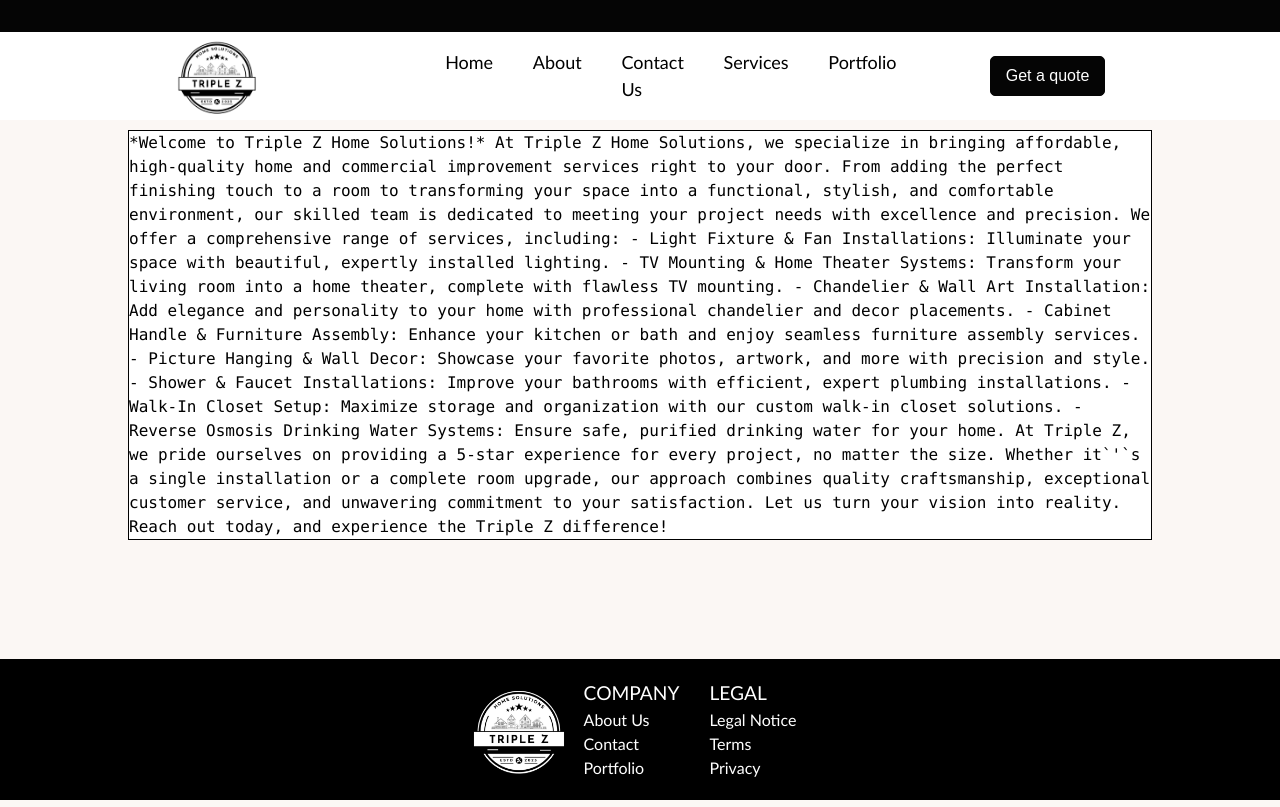
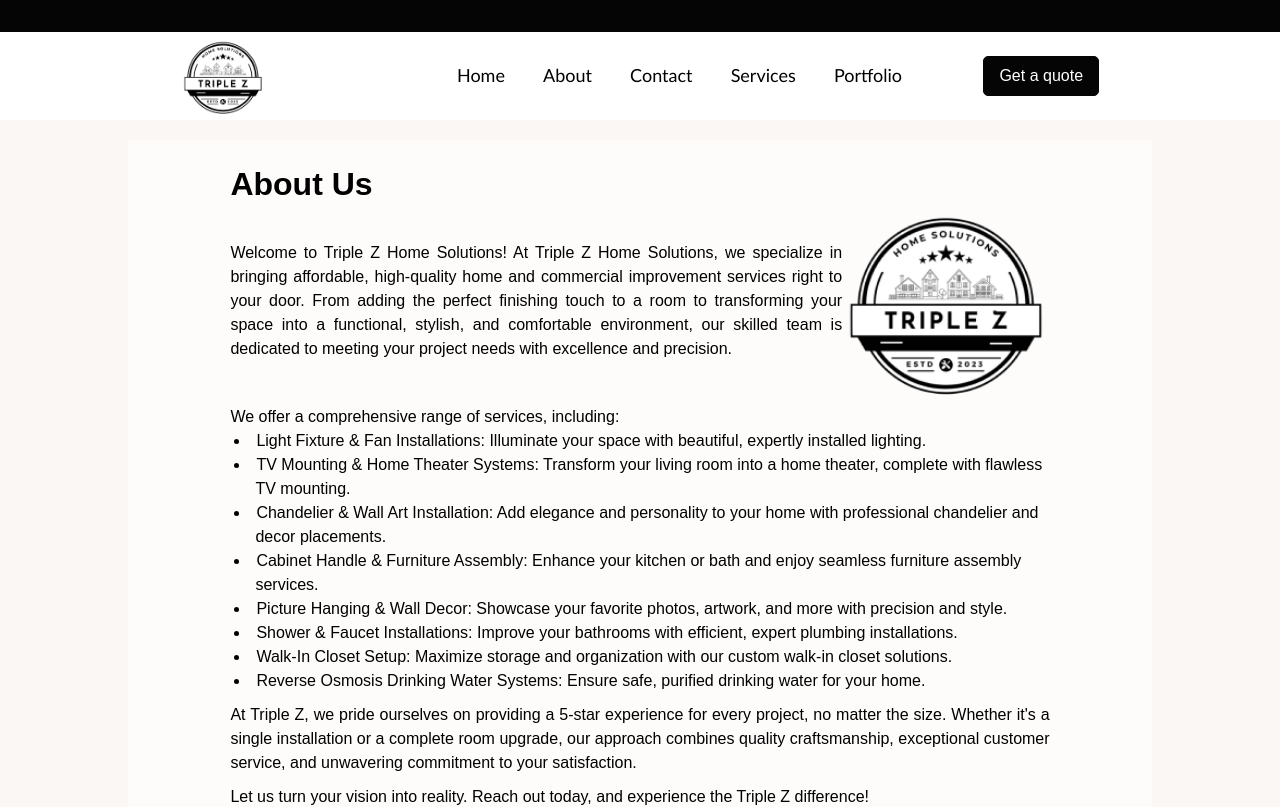
Before and after one commit to aimaovai/triple-z-home-solutions, a Next.js app: page /about in a window 1280 px wide. Shown: the top 807 px of the page. Built offline with nearby package versions, Linux system fonts and the light colour scheme; a web font is replaced by a local one.

Commit message:
Adds about page content

```diff
--- a/src/app/about/about.module.css
+++ b/src/app/about/about.module.css
@@ -1,8 +1,43 @@
 .container {
     height: 100%;
     width: 80%;
-    margin: 10px 10%;
-    background-color: white;
-    border: 1px solid black;
+    margin: 20px 10%;
+    /* background-color: white; */
+    background-color: rgba(255, 255, 255, 0.7);
+    /* border: 1px solid black; */
     white-space: pre-wrap;
 }
+
+.title {
+    font-size: 2rem;
+    margin-top: 20px;
+    text-align: left;
+    font-weight: bold;
+}
+
+.p1 {
+    text-align: justify;
+    width: 90%;
+    font-size: medium;
+    line-height: 1.5;
+}
+
+.p2 {
+    text-align: justify;
+    width: 100%;
+    font-size: medium;
+    line-height: 1.5;
+    margin: 10px 0;
+}
+
+.responsive_image {
+    object-fit: contain; /* Ensures the image covers the area while maintaining aspect ratio */
+    /* align-self: center; */
+  }
+
+.bullet {
+    color: black;
+    margin-left: 25px;
+    text-indent: -21px;
+    /* line-height: 1.5; */
+}
--- a/src/app/about/page.tsx
+++ b/src/app/about/page.tsx
@@ -2,34 +2,101 @@
 import Footer from "@/components/footer/footer";
 import React from "react";
 import styles from "./about.module.css";
+import Image from "next/image";
 
 export default function About() {
   return (
     <div className="body">
       <Header />
-      <pre className={styles.container}>
-        <code className={styles["text-block"]}>
-        *Welcome to Triple Z Home Solutions!*
-
-At Triple Z Home Solutions, we specialize in bringing affordable, high-quality home and commercial improvement services right to your door. From adding the perfect finishing touch to a room to transforming your space into a functional, stylish, and comfortable environment, our skilled team is dedicated to meeting your project needs with excellence and precision.
-
-We offer a comprehensive range of services, including:
-
-- Light Fixture & Fan Installations: Illuminate your space with beautiful, expertly installed lighting.
-- TV Mounting & Home Theater Systems: Transform your living room into a home theater, complete with flawless TV mounting.
-- Chandelier & Wall Art Installation: Add elegance and personality to your home with professional chandelier and decor placements.
-- Cabinet Handle & Furniture Assembly: Enhance your kitchen or bath and enjoy seamless furniture assembly services.
-- Picture Hanging & Wall Decor: Showcase your favorite photos, artwork, and more with precision and style.
-- Shower & Faucet Installations: Improve your bathrooms with efficient, expert plumbing installations.
-- Walk-In Closet Setup: Maximize storage and organization with our custom walk-in closet solutions.
-- Reverse Osmosis Drinking Water Systems: Ensure safe, purified drinking water for your home.
-
-At Triple Z, we pride ourselves on providing a 5-star experience for every project, no matter the size. Whether it`&apos;`s a single installation or a complete room upgrade, our approach combines quality craftsmanship, exceptional customer service, and unwavering commitment to your satisfaction.
-
-Let us turn your vision into reality. Reach out today, and experience the Triple Z difference!
-
-        </code>
-      </pre>
+      <div className={styles.container}>
+        <div
+          style={{
+            display: "flex",
+            flexDirection: "column",
+            width: "80%",
+            justifySelf: "center",
+            margin: "20px 0",
+          }}
+        >
+          <div className={styles.title}>
+            <h1>About Us</h1>
+          </div>
+          <div
+            style={{
+              display: "flex",
+              flexDirection: "row",
+              alignItems: "center",
+              marginBottom: "10px",
+            }}
+          >
+            <p className={styles.p1}>
+              Welcome to Triple Z Home Solutions! At Triple Z Home Solutions, we
+              specialize in bringing affordable, high-quality home and
+              commercial improvement services right to your door. From adding
+              the perfect finishing touch to a room to transforming your space
+              into a functional, stylish, and comfortable environment, our
+              skilled team is dedicated to meeting your project needs with
+              excellence and precision.
+            </p>
+            <Image
+              src={"/images/logo_1.png"}
+              alt="logo"
+              width={250}
+              height={250}
+              className={styles["responsive_image"]}
+            />
+          </div>
+          <div>
+            <p>We offer a comprehensive range of services, including:</p>
+            {/* <ul> */}
+              <li className={styles.bullet}>
+                  Light Fixture & Fan Installations: Illuminate your space with
+                  beautiful, expertly installed lighting.
+              </li>
+              <li className={styles.bullet}>
+                  TV Mounting & Home Theater Systems: Transform your living room
+                  into a home theater, complete with flawless TV mounting.
+              </li>
+              <li className={styles.bullet}>
+                  Chandelier & Wall Art Installation: Add elegance and
+                  personality to your home with professional chandelier and
+                  decor placements.
+              </li>
+              <li className={styles.bullet}>
+                  Cabinet Handle & Furniture Assembly: Enhance your kitchen or
+                  bath and enjoy seamless furniture assembly services.
+              </li>
+              <li className={styles.bullet}>
+                  Picture Hanging & Wall Decor: Showcase your favorite photos,
+                  artwork, and more with precision and style.
+              </li>
+              <li className={styles.bullet}>
+                  Shower & Faucet Installations: Improve your bathrooms with
+                  efficient, expert plumbing installations.
+              </li>
+              <li className={styles.bullet}>
+                  Walk-In Closet Setup: Maximize storage and organization with
+                  our custom walk-in closet solutions.
+              </li>
+              <li className={styles.bullet}>
+                  Reverse Osmosis Drinking Water Systems: Ensure safe, purified
+                  drinking water for your home.
+              </li>
+            {/* </ul> */}
+            <p className={styles.p2}>
+              At Triple Z, we pride ourselves on providing a 5-star experience
+              for every project, no matter the size. Whether it&apos;s a single
+              installation or a complete room upgrade, our approach combines
+              quality craftsmanship, exceptional customer service, and
+              unwavering commitment to your satisfaction.
+            </p>
+            <p className={styles.p2}>
+              Let us turn your vision into reality. Reach out today, and
+              experience the Triple Z difference!
+            </p>
+          </div>
+        </div>
+      </div>
       <Footer />
     </div>
   );
--- a/src/components/footer/footer.js
+++ b/src/components/footer/footer.js
@@ -59,9 +59,9 @@
           >
             Company
           </div>
-          <div className={styles["footer-li"]}>About Us</div>
-          <div className={styles["footer-li"]}>Contact</div>
-          <div className={styles["footer-li"]}>Portfolio</div>
+          <div className={styles["footer-li"]}><a href="#">About Us</a></div>
+          <div className={styles["footer-li"]}><a href="#">Contact</a></div>
+          <div className={styles["footer-li"]}><a href="#">Portfolio</a></div>
         </div>
 
         {/* Legal Links */}
@@ -76,9 +76,9 @@
           >
             Legal
           </div>
-          <div className={styles ["footer-li"]}>Legal Notice</div>
-          <div className={styles ["footer-li"]}>Terms</div>
-          <div className={styles ["footer-li"]}>Privacy</div>
+          <div className={styles ["footer-li"]}><a href="#">Legal Notice</a></div>
+          <div className={styles ["footer-li"]}><a href="#">Terms</a></div>
+          <div className={styles ["footer-li"]}><a href="#">Privacy</a></div>
         </div>
         </div>
       </div>
--- a/src/components/footer/footer.module.css
+++ b/src/components/footer/footer.module.css
@@ -7,7 +7,7 @@
     justify-content: center;
     align-items: center;
     padding: 20px;
-    position: fixed; /* Anchors the footer to the bottom */
+    position: relative; /* Anchors the footer to the bottom */
     bottom: 0;
     left: 0;
     z-index: 50;
--- a/src/components/header/header.js
+++ b/src/components/header/header.js
@@ -20,7 +20,7 @@
       path: "/about",
     },
     {
-      name: "Contact Us",
+      name: "Contact",
       path: "/contact-us",
     },
     {
@@ -48,7 +48,14 @@
           className="responsive-image"
         />
 
-
+        {/* Header links - Hidden on mobile */}
+        <div className={`${styles["main-nav-links"]}`}>
+          {links.map((link) => (
+            <Link key={link.name} href={link.path} className={styles.li}>
+              {link.name}
+            </Link>
+          ))}
+        </div>
 
         <div className={styles["burger-menu-container"]}>
           {/* Hamburger Icon - Visible only on mobile */}
```
